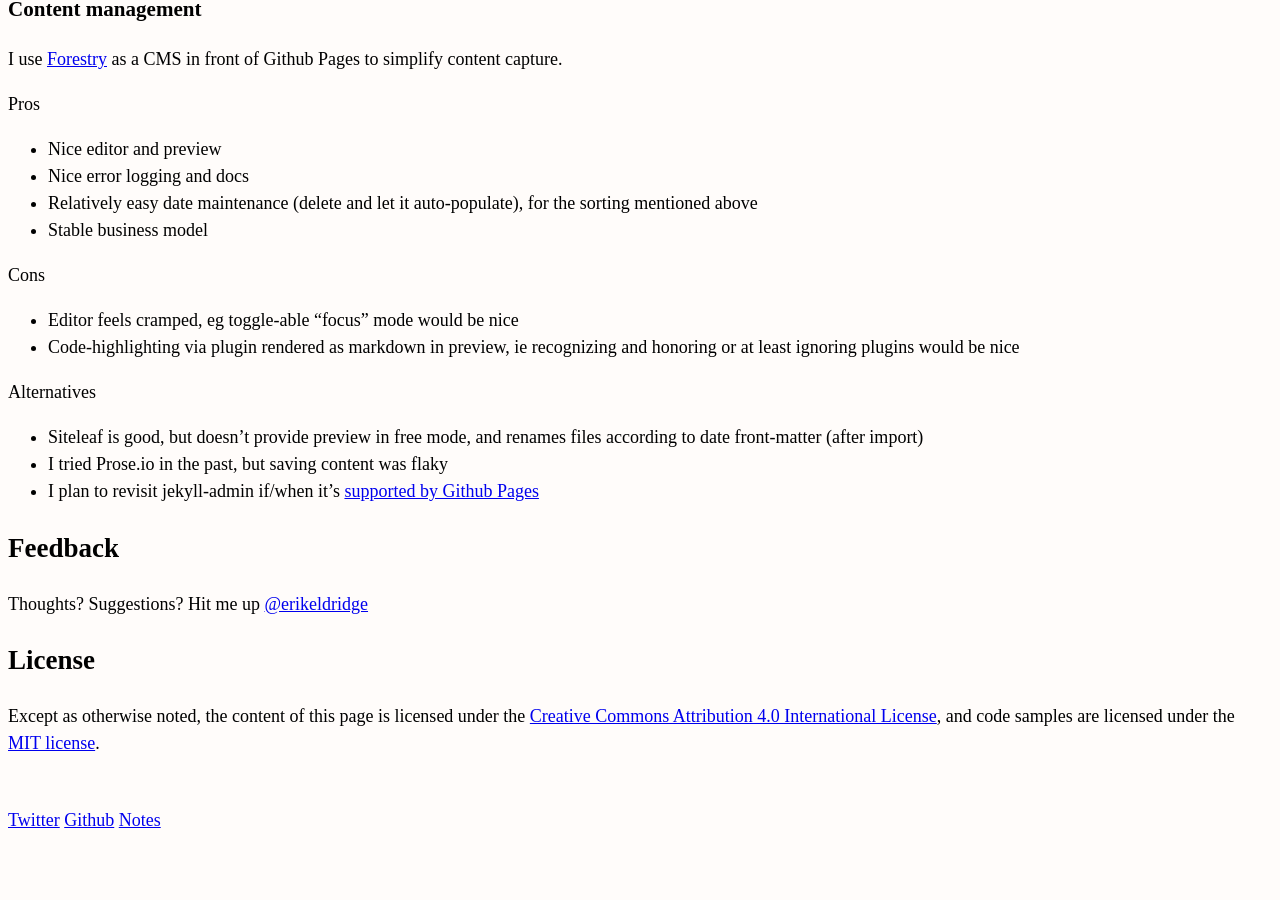
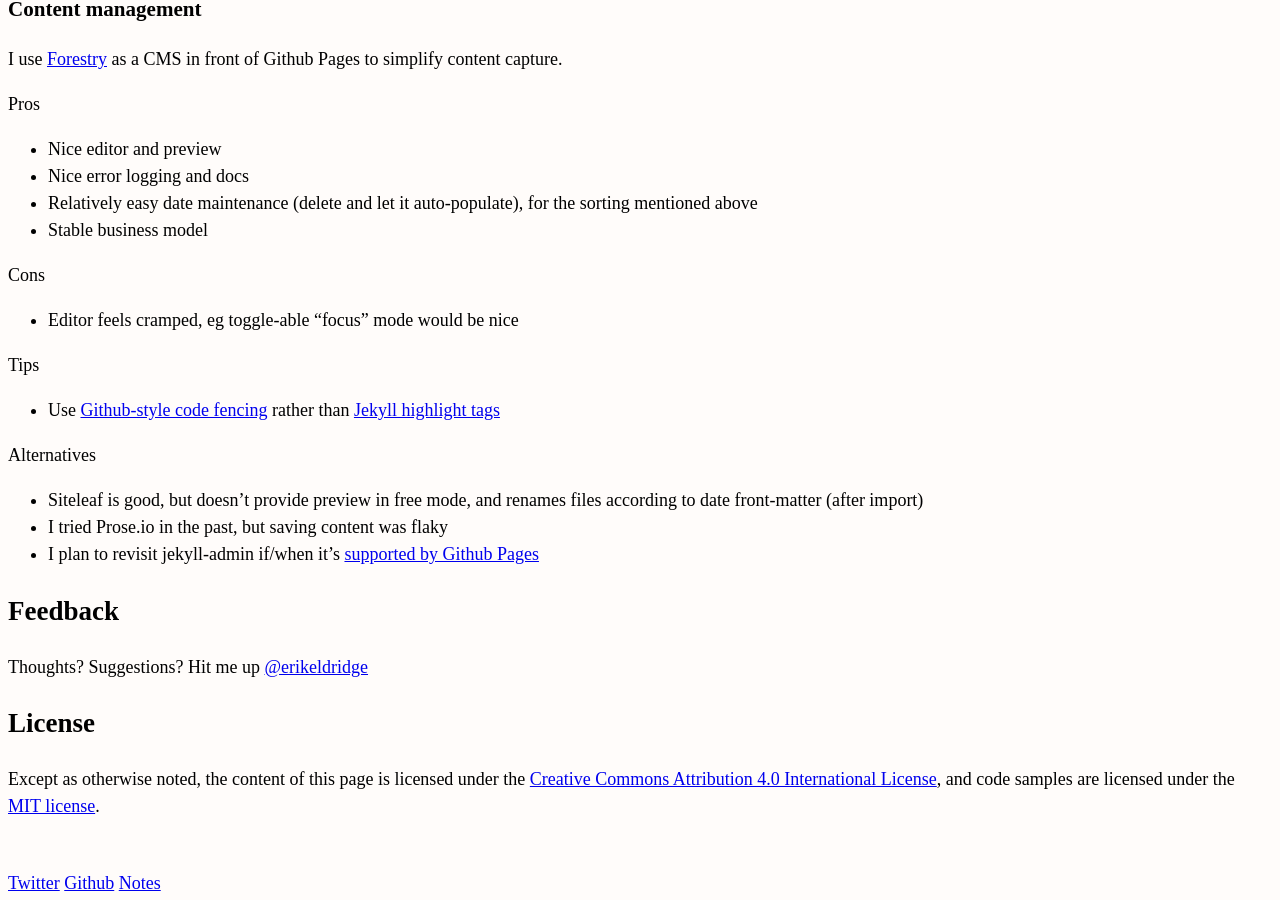
Before and after one commit to erikeldridge/erikeldridge.github.com, a Jekyll site: the page built from _posts/2017-09-27-blog.md, in a window 1280 px wide and 900 px high, scrolled down 892 px. Built offline with Jekyll 4.4.1, drawn with Linux system fonts in a browser that asks for light colours; nearby versions of some CDN libraries; before the commit the page ends 1729 px from its top, so only the background shows below that.

Commit message:
Update from Forestry.io - 2017-09-27-blog.md

```diff
--- a/_posts/2017-09-27-blog.md
+++ b/_posts/2017-09-27-blog.md
@@ -1,10 +1,15 @@
 ---
 title: Adventures in blogging
-date: 2017-12-02 13:08:57 -0800
+date: 2017-12-27 17:45:48 -0800
 tags:
 - blog
 - writing
 - team
+- jekyll
+- forestry
+- github
+- cms
+- discovery
 layout: post
 ---
 ## Motivation
@@ -50,7 +55,10 @@
 Cons
 
 * Editor feels cramped, eg toggle-able "focus" mode would be nice
-* Code-highlighting via plugin rendered as markdown in preview, ie recognizing and honoring or at least ignoring plugins would be nice
+
+Tips
+
+* Use [Github-style code fencing](https://help.github.com/articles/creating-and-highlighting-code-blocks/) rather than [Jekyll highlight tags](https://jekyllrb.com/docs/templates/#code-snippet-highlighting)
 
 Alternatives
 
```
